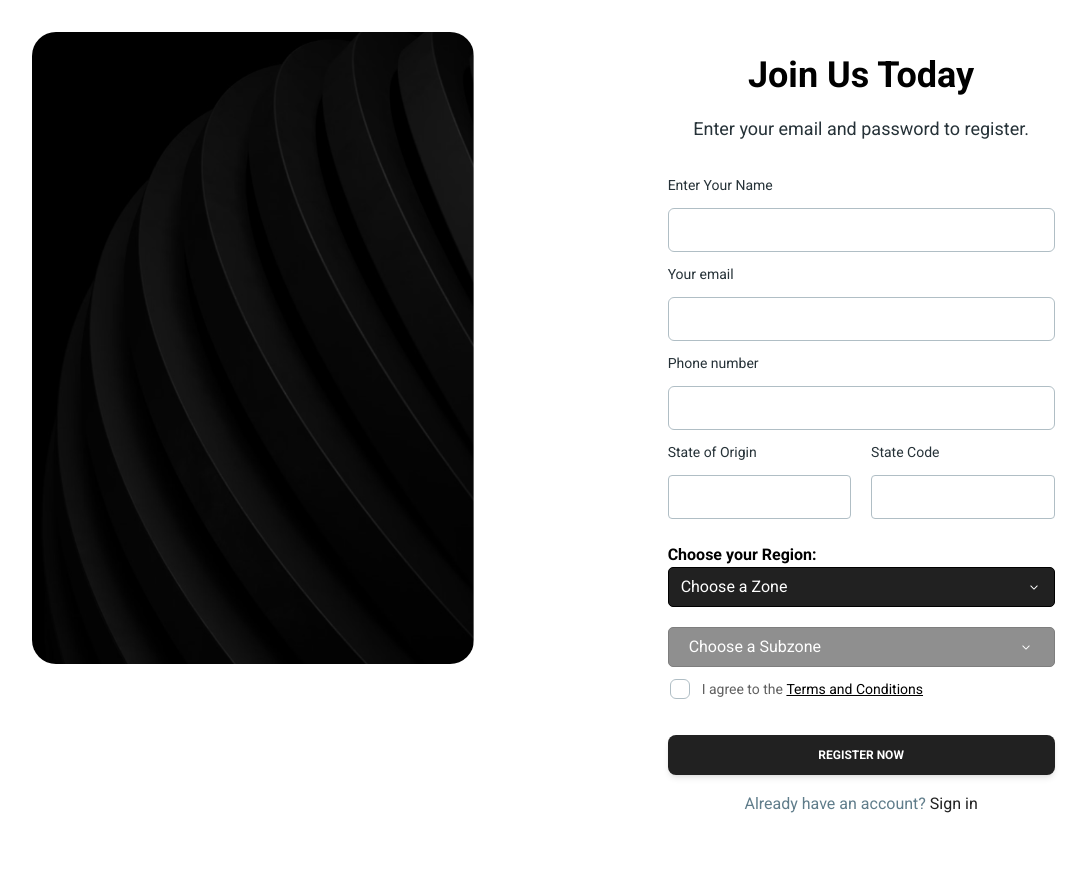
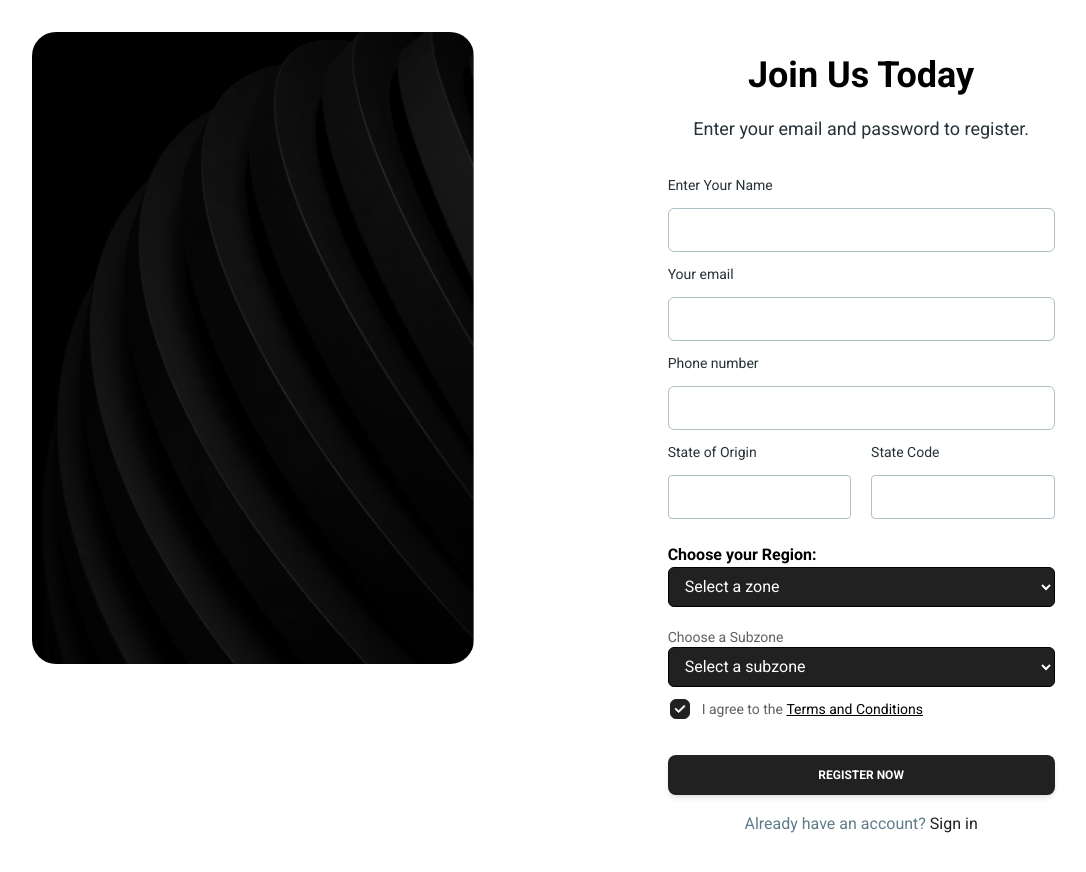
Before and after one commit to sofelaisrael/NCCFIMO, a React (Vite) app: page /sign-up in a window 1280 px wide. Shown: the top 872 px of the page, without its empty margins (0-1086 px from the left). Built offline with nearby package versions, Linux system fonts and the light colour scheme.

Commit message:
added redux and made form functional

```diff
--- a/package.json
+++ b/package.json
@@ -12,11 +12,13 @@
     "@fortawesome/fontawesome-free": "^6.5.2",
     "@heroicons/react": "2.0.18",
     "@material-tailwind/react": "2.1.4",
+    "@reduxjs/toolkit": "^2.2.5",
     "prop-types": "15.8.1",
     "react": "18.2.0",
     "react-dom": "18.2.0",
     "react-icons": "^5.2.1",
     "react-modal": "^3.16.1",
+    "react-redux": "^9.1.2",
     "react-router-dom": "6.17.0",
     "react-slick": "^0.30.2",
     "slick-carousel": "^1.8.1",
--- /dev/null
+++ b/src/App/store.js
@@ -0,0 +1,8 @@
+import { configureStore } from "@reduxjs/toolkit";
+import userReducer from "../Features/User/UserSlice";
+
+export const store = configureStore({
+    reducer: {
+        user: userReducer
+    }
+})
--- /dev/null
+++ b/src/Features/User/UserSlice.js
@@ -0,0 +1,25 @@
+import { createSlice } from "@reduxjs/toolkit";
+
+export const userSlice = createSlice({
+    name: 'user',
+    initialState: {
+        user: null
+    },
+    reducers: {
+        login(state, action){
+            state.user = action.payload
+        },
+
+        logout(state){
+            state.user = null
+        },
+
+        register(state, action){
+            state.user = action.payload
+        }
+    }
+})
+
+export const { login, logout, register } = userSlice.actions
+
+export default userSlice.reducer;
--- a/src/main.jsx
+++ b/src/main.jsx
@@ -16,13 +16,17 @@ import App from "./App";
 import { BrowserRouter } from "react-router-dom";
 import { ThemeProvider } from "@material-tailwind/react";
 import "../public/css/tailwind.css";
+import { Provider } from "react-redux";
+import { store } from "./App/store";
 
 ReactDOM.createRoot(document.getElementById("root")).render(
   <React.StrictMode>
+    <Provider store={store}>
     <BrowserRouter>
       <ThemeProvider>
         <App />
       </ThemeProvider>
     </BrowserRouter>
+    </Provider>
   </React.StrictMode>
 );
--- a/src/pages/sign-in.jsx
+++ b/src/pages/sign-in.jsx
@@ -4,10 +4,24 @@ import {
   Button,
   Typography,
 } from "@material-tailwind/react";
+import { useState } from "react";
 import { Link } from "react-router-dom";
 
 
 export function SignIn() {
+  const [email, setEmail] = useState('');
+  const [password, setPassword] = useState('')
+  const [terms, setTerms] = useState(true);
+
+  const handleClick = () => {
+    console.log({
+      'email': email,
+      'password': password,
+      'terms': terms
+    })
+  }
+
+
   return (
     <section className="m-3 md:m-8 flex h-[90vh] justify-between gap-4">
       <div className="w-full lg:w-[60%]">
@@ -27,6 +41,8 @@ export function SignIn() {
               labelProps={{
                 className: "before:content-none after:content-none",
               }}
+              value={email}
+              onChange={e => setEmail(e.target.value)}
             />
             <Typography variant="small" color="blue-gray" className="-mb-3 font-medium">
               Password
@@ -39,6 +55,8 @@ export function SignIn() {
               labelProps={{
                 className: "before:content-none after:content-none",
               }}
+              value={password}
+              onChange={e => setPassword(e.target.value)}
             />
           </div>
 
@@ -61,8 +79,9 @@ export function SignIn() {
               </Typography>
             }
             containerProps={{ className: "-ml-2.5" }}
+            checked={terms}
           />
-          <Button className="mt-3" fullWidth>
+          <Button className="mt-3" onClick={handleClick} fullWidth>
             Sign In
           </Button>
 
--- a/src/pages/sign-up.jsx
+++ b/src/pages/sign-up.jsx
@@ -170,6 +170,29 @@ export function SignUp() {
       })
     })
   }
+  const [name, setName] = useState('')
+  const [email, setEmail] = useState('')
+  const [number, setNumber] = useState('')
+  const [state, setState] = useState('');
+  const [stateCode, setStateCode] = useState('');
+  const [zone, setZone] = useState('');
+  const [subZone, setSubZone] = useState('');
+  const [terms, setTerms] = useState(true);
+
+  const selectedZoneObj = sub.find(sz => sz.zone === zone);
+
+  const handleClick = () => {
+    console.log({
+      'name': name,
+      'email': email,
+      'number': number,
+      'state': state,
+      'stateCode': stateCode,
+      'zone': zone,
+      'subZone': subZone
+    })
+  }
+
   return (
     <section className="m-0 md:m-8 flex ">
       <div className="w-2/5 h-full hidden lg:block">
@@ -195,6 +218,8 @@ export function SignUp() {
               labelProps={{
                 className: "before:content-none after:content-none",
               }}
+              value={name}
+              onChange={e => setName(e.target.value)}
             />
           </div>
 
@@ -209,6 +234,8 @@ export function SignUp() {
               labelProps={{
                 className: "before:content-none after:content-none",
               }}
+              value={email}
+              onChange={e => setEmail(e.target.value)}
             />
           </div>
 
@@ -224,6 +251,8 @@ export function SignUp() {
               labelProps={{
                 className: "before:content-none after:content-none",
               }}
+              value={number}
+              onChange={e => setNumber(e.target.value)}
             />
           </div>
 
@@ -232,8 +261,8 @@ export function SignUp() {
               <Typography variant="small" color="blue-gray" className="-mb-3 font-medium">
                 State of Origin
               </Typography>
-              <input type="text" className="border rounded h-11 px-3 !border-blue-gray-200 focus:!border-t-gray-900 w-[100%] input"
- />
+              <input type="text" className="border rounded h-11 px-3 !border-blue-gray-200 focus:!border-t-gray-900 w-[100%] input" value={state} onChange={e => setState(e.target.value)}
+              />
 
             </div>
             <div className="mb-1 flex flex-col gap-6 w-[100%]">
@@ -241,7 +270,9 @@ export function SignUp() {
                 State Code
               </Typography>
               <input type="text" className="border rounded h-11 px-3 !border-blue-gray-200 focus:!border-t-gray-900 w-[100%] input"
- />
+                value={stateCode}
+                onChange={e => setStateCode(e.target.value)}
+              />
             </div>
           </div>
 
@@ -250,25 +281,40 @@ export function SignUp() {
           <span className="font-semibold block mt-5">Choose your Region:</span>
           <div className="zoneandsubzone flex flex-col gap-5">
             <div className="zone w-full">
-              <button onClick={() => select()} className="select w-full text-left px-3">
-                <span>Choose a Zone</span>
-
-                <RxCaretDown />
-              </button>
-              <div className="select-items border">
+              <select
+                id="zone-select"
+                value={zone}
+                onChange={e => setZone(e.target.value)}
+                className="select w-full border px-3 py-2 rounded-md focus:outline-none focus:ring-2 focus:ring-indigo-600"
+              >
+                <option value="">Select a zone</option>
                 {sub.map((sz) => (
-                  <div className="">{sz.zone}</div>
+                  <option key={sz.zone} value={sz.zone}>{sz.zone}</option>
                 ))}
-              </div>
+              </select>
             </div>
 
             <div className="sub">
-              <button onClick={() => subzo()} disabled={show ? false : true} className="subselect w-full px-5 disabled:opacity-50">
+              {/* <button onClick={() => subzo()} disabled={show ? false : true} className="subselect w-full px-5 disabled:opacity-50">
                 <span>Choose a Subzone</span>
 
                 <RxCaretDown />
               </button>
-              <div className="sub-items border"></div>
+              <div className="sub-items border"></div> */}
+              <div>
+                <label htmlFor="subzone-select" className="block text-sm font-medium text-gray-700">Choose a Subzone</label>
+                <select
+                  id="subzone-select"
+                  value={subZone}
+                  onChange={e => setSubZone(e.target.value)}
+                  className="select w-full border px-3 py-2 rounded-md focus:outline-none focus:ring-2 focus:ring-indigo-600"
+                >
+                  <option value="">Select a subzone</option>
+                  {selectedZoneObj?.subzones.map((subzone) => (
+                    <option key={subzone} value={subzone}>{subzone}</option>
+                  ))}
+                </select>
+              </div>
             </div>
           </div>
 
@@ -292,8 +338,9 @@ export function SignUp() {
               </Typography>
             }
             containerProps={{ className: "-ml-2.5" }}
+            checked={terms}
           />
-          <Button className="mt-6" fullWidth>
+          <Button className="mt-6" fullWidth onClick={handleClick}>
             Register Now
           </Button>
 
```
